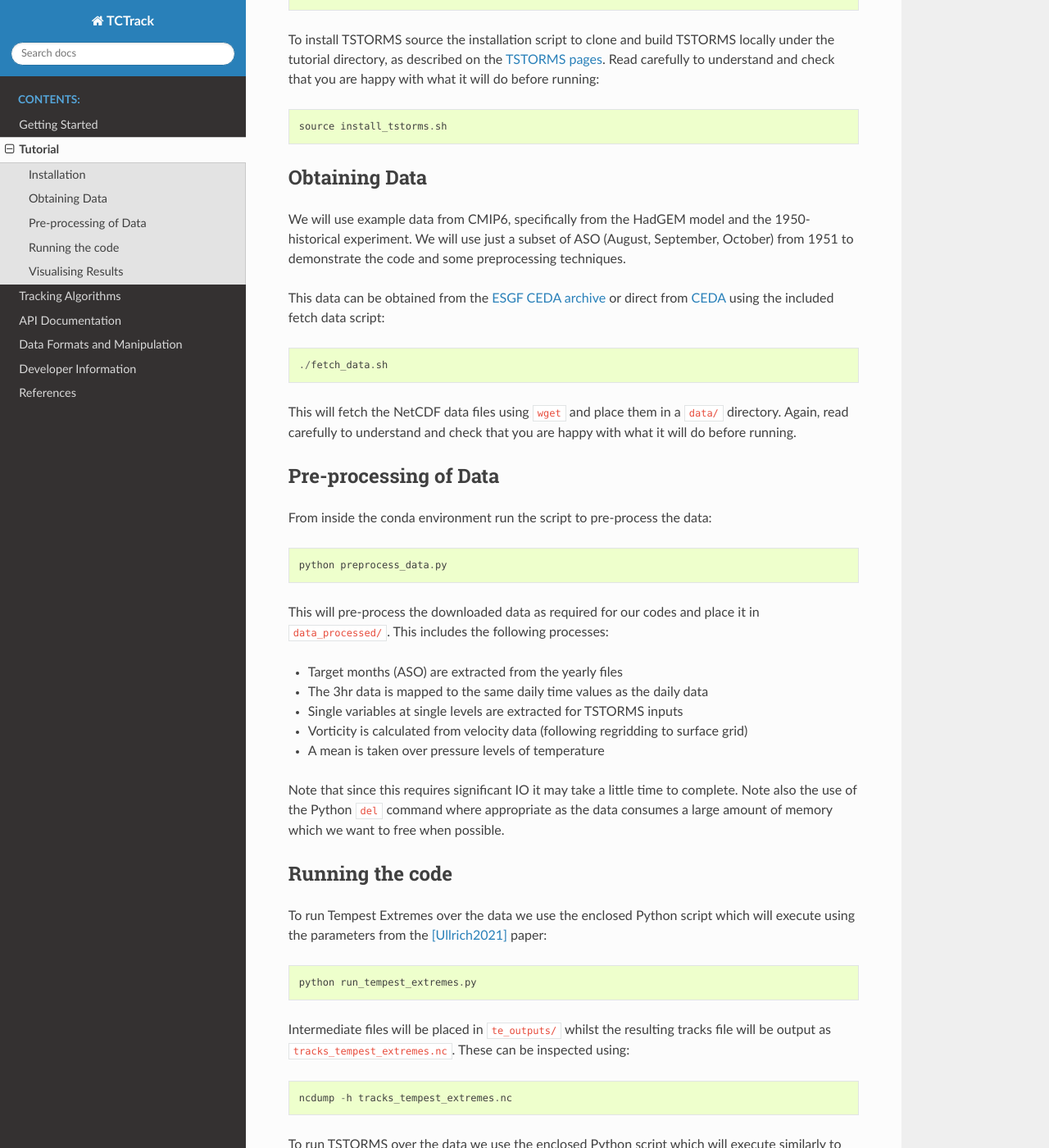
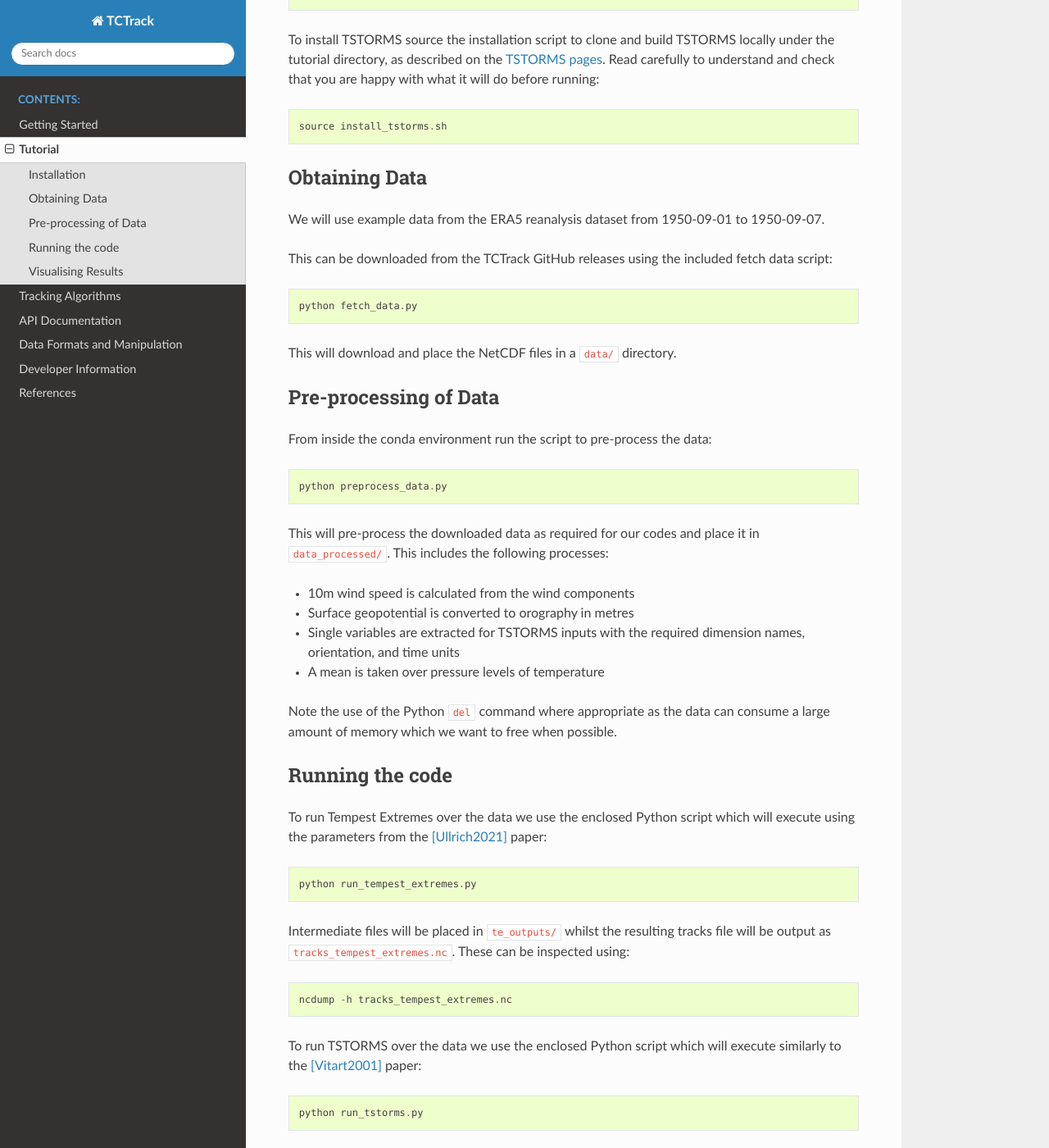
Before and after one commit to Cambridge-ICCS/TCTrack, a Sphinx documentation site: the page built from docs/getting-started/tutorial.rst, in a window 1280 px wide and 1400 px high, scrolled down 1082 px. Shown: the whole window at 82% size. Built offline with Sphinx 7.4.7 and the Read the Docs theme 3.1.0, drawn with Linux system fonts in a browser that asks for light colours.

Commit message:
Update the tutorial docs for ERA5 data

```diff
--- a/docs/getting-started/tutorial.rst
+++ b/docs/getting-started/tutorial.rst
@@ -69,19 +69,14 @@ running::
 Obtaining Data
 --------------
 
-We will use example data from CMIP6, specifically from the HadGEM model and the
-1950-historical experiment. We will use just a subset of ASO (August, September, October)
-from 1951 to demonstrate the code and some preprocessing techniques.
+We will use example data from the ERA5 reanalysis dataset from 1950-09-01 to 1950-09-07.
 
-This data can be obtained from the `ESGF CEDA archive <https://esgf.ceda.ac.uk/thredds/catalog/catalog.html>`_
-or direct from `CEDA <https://data.ceda.ac.uk/>`_ using the included fetch data script::
+This can be downloaded from the TCTrack GitHub releases using the included fetch data
+script::
 
-    ./fetch_data.sh
+    python fetch_data.py
 
-This will fetch the NetCDF data files using ``wget`` and place them in a ``data/``
-directory.
-Again, read carefully to understand and check that you are happy with what it will do
-before running.
+This will download and place the NetCDF files in a ``data/`` directory.
 
 
 Pre-processing of Data
@@ -95,14 +90,13 @@ This will pre-process the downloaded data as required for our codes and place it
 ``data_processed/``.
 This includes the following processes:
 
-* Target months (ASO) are extracted from the yearly files
-* The 3hr data is mapped to the same daily time values as the daily data
-* Single variables at single levels are extracted for TSTORMS inputs
-* Vorticity is calculated from velocity data (following regridding to surface grid)
+* 10m wind speed is calculated from the wind components
+* Surface geopotential is converted to orography in metres
+* Single variables are extracted for TSTORMS inputs with the required dimension
+  names, orientation, and time units
 * A mean is taken over pressure levels of temperature
 
-Note that since this requires significant IO it may take a little time to complete.
-Note also the use of the Python ``del`` command where appropriate as the data consumes a
+Note the use of the Python ``del`` command where appropriate as the data can consume a
 large amount of memory which we want to free when possible.
 
 
```
